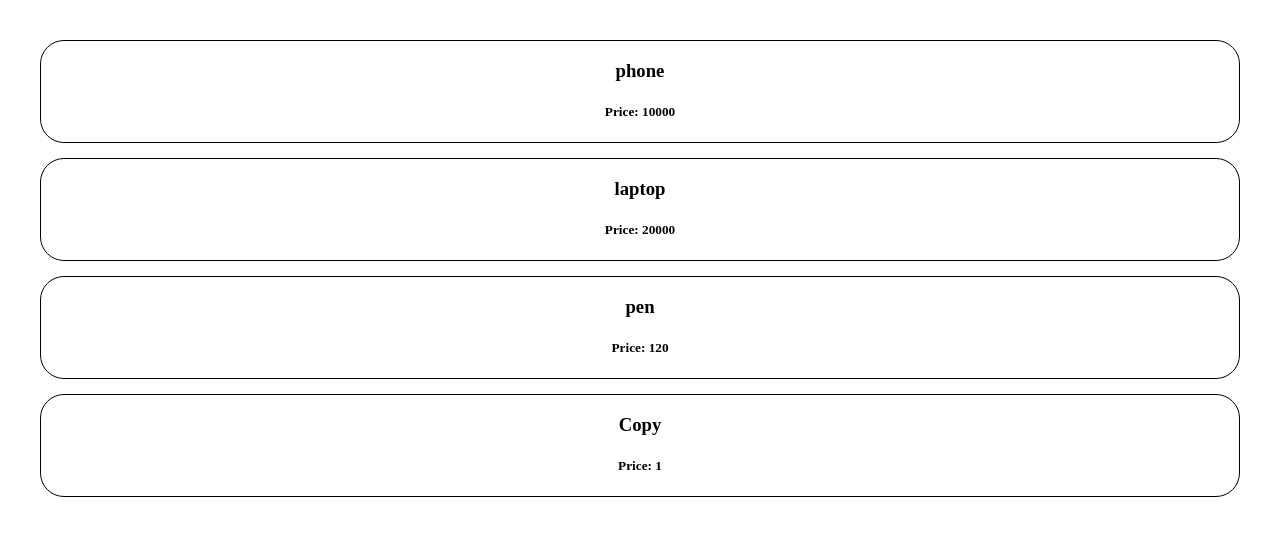
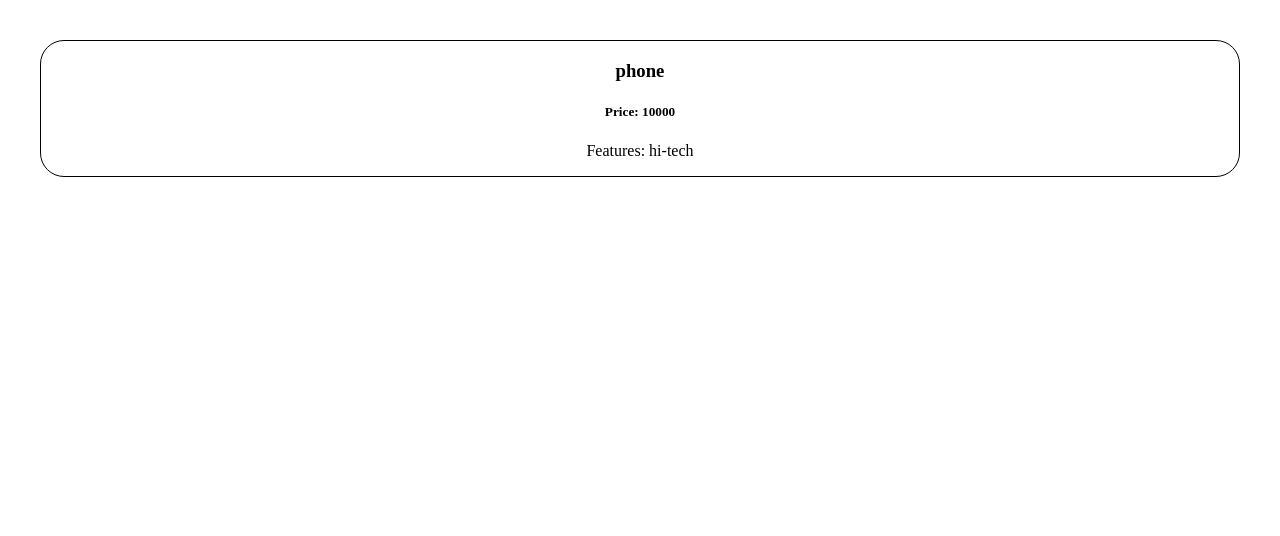
Before and after one commit to CrysPy-SAM/basic-react-app, a React (Vite) app: page / in a window 1280 px wide. Shown: the top 536 px of the page. Built offline with nearby package versions, Linux system fonts and the light colour scheme.

Commit message:
Initial commit

```diff
--- a/src/Product.jsx
+++ b/src/Product.jsx
@@ -1,11 +1,11 @@
 import "./Product.css";
 
-function Product({title,price=1}) {
-  //console.log(props.title);
+function Product({ title, price, features }) {
   return (
     <div className="Product">
       <h3>{title}</h3>
       <h5>Price: {price}</h5>
+      <p>Features: {features ? Object.values(features).join(", ") : "No features"}</p>
     </div>
   );
 }
--- a/src/ProductTab.jsx
+++ b/src/ProductTab.jsx
@@ -1,12 +1,14 @@
 import Product from "./Product.jsx";
 
 function ProductTab() {
+    let options =["hi-tech", "durable", "fast"];
+   // let options2 ={a: "hi-tech", b:"durable", c:"fast"}
   return (
     <>
-      <Product title="phone" price={10000}/>
-      <Product title="laptop" price={20000}/>
-      <Product title="pen" price={120}/>
-      <Product title="Copy" />
+      <Product title="phone" price={10000} features={{a:"hi-tech"}}/>
+      {/* <Product title="laptop" price={20000} /> */}
+      {/* <Product title="pen" price={120}/> */}
+      {/* <Product title="Copy" price={200} /> */}
     </>
   );
 }
```
